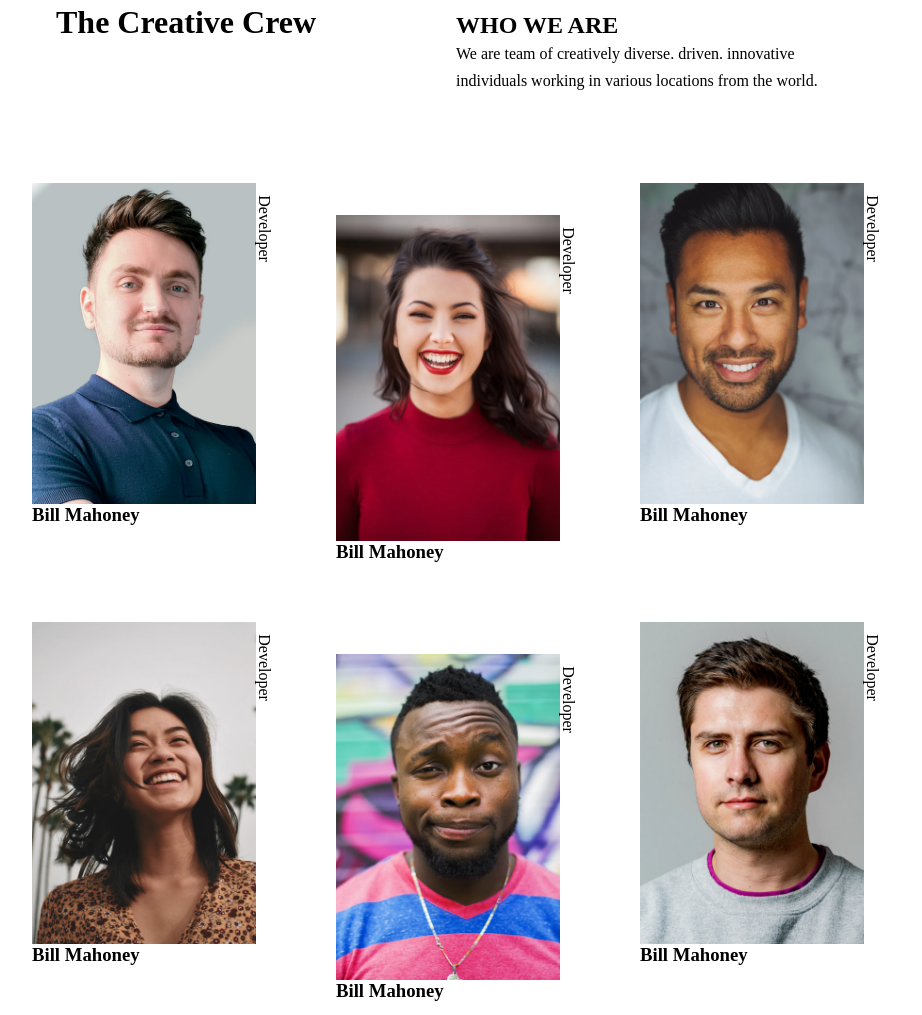
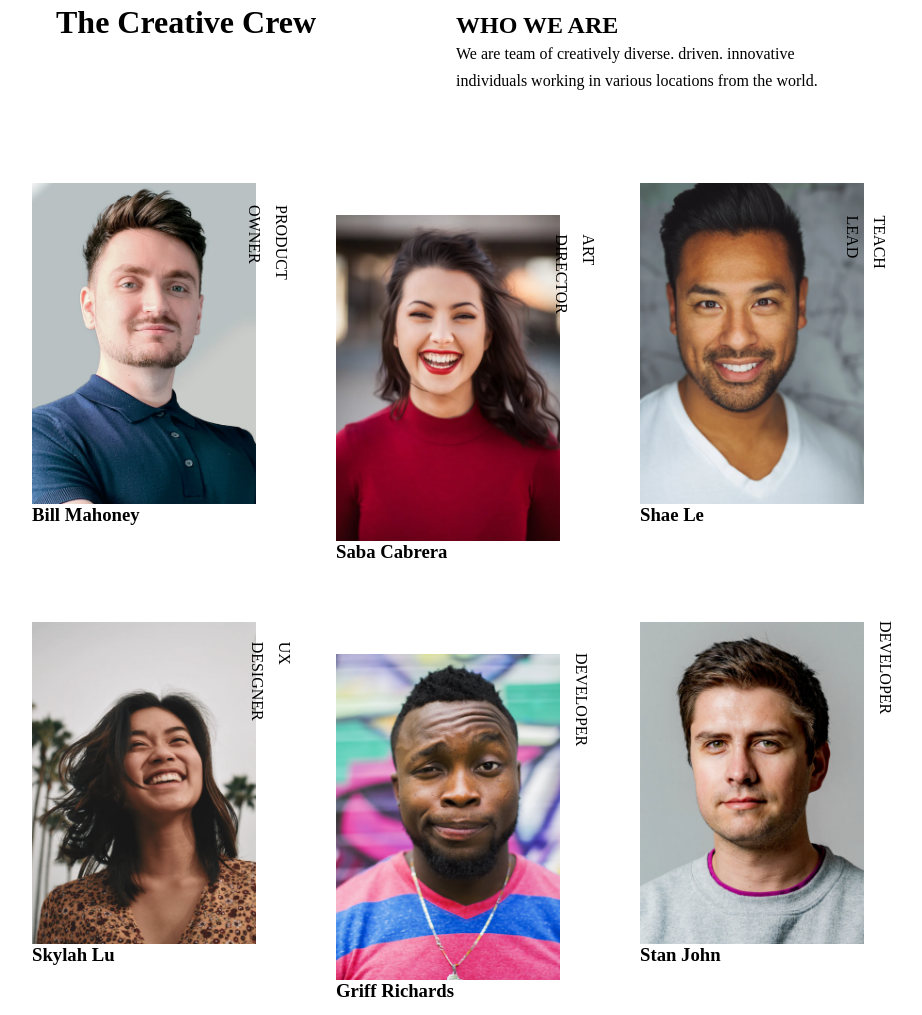
Before and after one commit to Nol1419/firts-project, a plain HTML site: page index.html in a window 1280 px wide. Shown: the part 37-1052 px from the top of the page, without its empty margins (200-1122 px from the left). Drawn offline with Linux system fonts and the light colour scheme.

Commit message:
Adjustment

```diff
--- a/index.html
+++ b/index.html
@@ -47,7 +47,7 @@
     <div class="container">
         <picture>
           <div class="container_picture">
-            <span class="job">Developer</span>
+            <span class="job">PRODUCT OWNER</span>
 
             <img src="/img/photo1.png" alt="imagen1_devChallen">
 
@@ -56,47 +56,47 @@
           </div>
 
           <div class="container_picture">
-            <span class="job">Developer</span>
+            <span class="job">ART DIRECTOR</span>
 
             <img src="/img/photo2.png" alt="imagen1_devChallen">
 
-            <h3>Bill Mahoney</h3>
+            <h3>Saba Cabrera</h3>
 
           </div>
 
           <div class="container_picture">
-            <span class="job">Developer</span>
+            <span class="job">TEACH LEAD</span>
 
             <img src="/img/photo3.png" alt="imagen1_devChallen">
 
-            <h3>Bill Mahoney</h3>
+            <h3>Shae Le</h3>
 
           </div>
 
           <div class="container_picture">
-            <span class="job">Developer</span>
+            <span class="job">UX DESIGNER</span>
 
             <img src="/img/photo4.png" alt="imagen1_devChallen">
 
-            <h3>Bill Mahoney</h3>
+            <h3>Skylah Lu</h3>
 
           </div>
 
           <div class="container_picture">
-            <span class="job">Developer</span>
+            <span class="job">DEVELOPER</span>
 
             <img src="/img/photo5.png" alt="imagen1_devChallen">
 
-            <h3>Bill Mahoney</h3>
+            <h3>Griff Richards</h3>
 
           </div>
 
           <div class="container_picture">
-            <span class="job">Developer</span>
+            <span class="job">DEVELOPER</span>
 
             <img src="/img/photo6.png" alt="imagen1_devChallen">
 
-            <h3>Bill Mahoney</h3>
+            <h3>Stan John</h3>
 
           </div>
 
```
